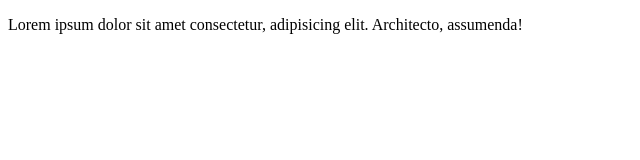
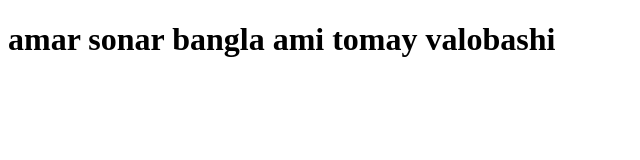
Before and after one commit to MohanSarkar/git_branching, a plain HTML site: page index.html in a window 1280 px wide. Shown: the whole page, without its empty margins (0-640 px from the left). Drawn offline with Linux system fonts and the light colour scheme.

Commit message:
asoley done?

```diff
--- a/index.html
+++ b/index.html
@@ -9,7 +9,7 @@
 </head>
 
 <body>
-    <p>Lorem ipsum dolor sit amet consectetur, adipisicing elit. Architecto, assumenda!</p>
+    <h1>amar sonar bangla ami tomay valobashi </h1>
 </body>
 
 </html>
```
